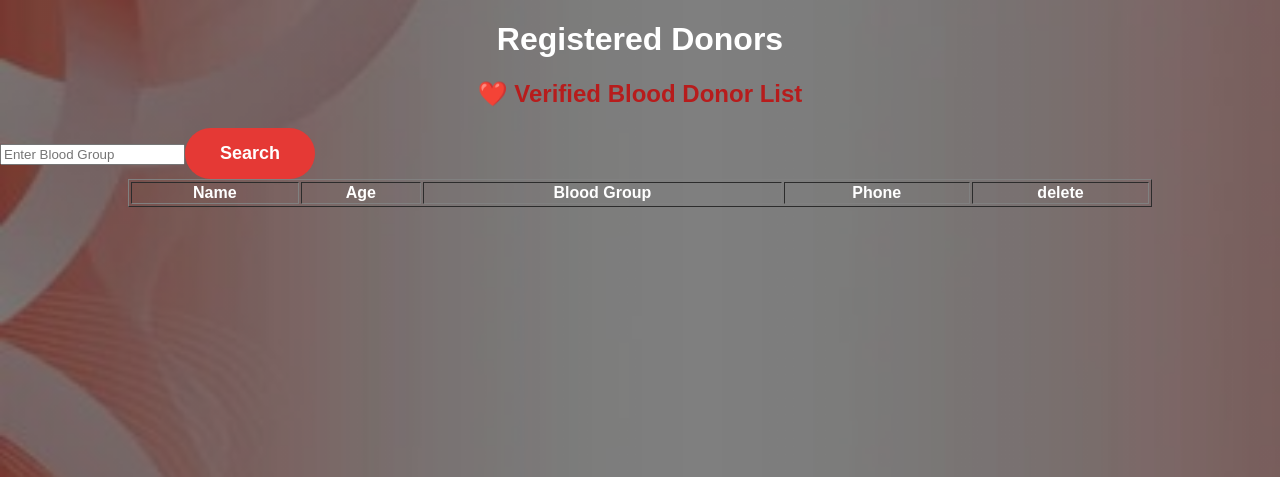
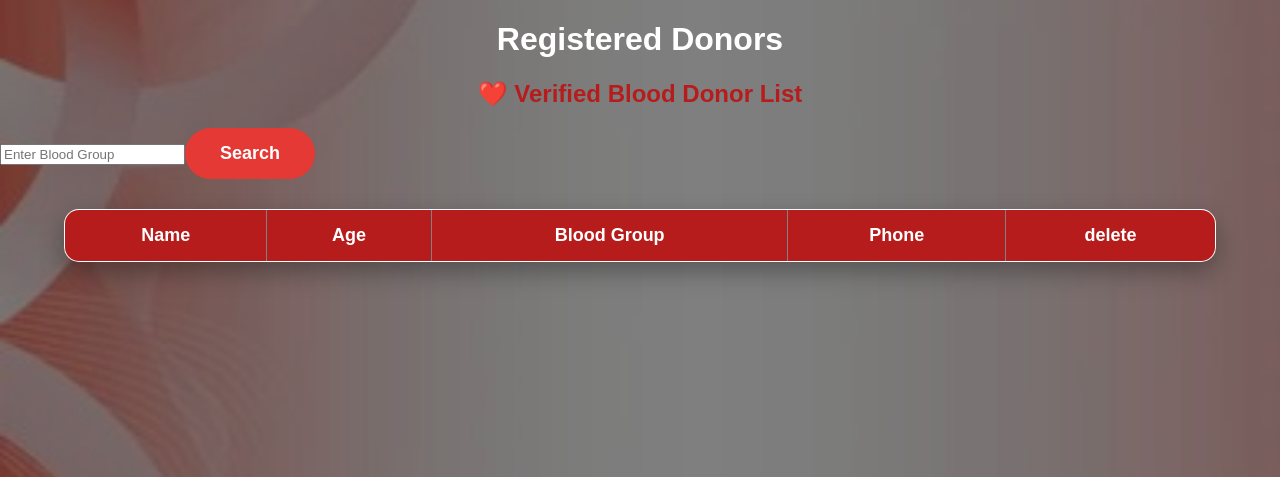
Before and after one commit to nivyasrinivya10-dotcom/GNB-AI-Smart-Blood-Bank, a Flask app: page /donors in a window 1280 px wide. Shown: the top 477 px of the page. Run offline with Flask 3, Linux system fonts and the light colour scheme; data that the repository does not hold is empty.

Commit message:
Improved donors page UI

```diff
--- a/backend/backend/static/css/style.css
+++ b/backend/backend/static/css/style.css
@@ -355,3 +362,51 @@ button:hover{
 .why-box h3{
     color:#b71c1c;
 }
+
+#donorTable{
+    width:90%;
+    margin:30px auto;
+    border-collapse:collapse;
+    background:white;
+    color:#333;
+    border-radius:15px;
+    overflow:hidden;
+    box-shadow:0 10px 25px rgba(0,0,0,0.3);
+}
+
+#donorTable th{
+    background:#b71c1c;
+    color:white;
+    padding:15px;
+    font-size:18px;
+}
+
+#donorTable td{
+    padding:15px;
+    text-align:center;
+    border-bottom:1px solid #ddd;
+}
+
+#donorTable tr:hover{
+    background:#ffe5e5;
+    transition:0.3s;
+}
+
+#donorTable button{
+    background:#d32f2f;
+    padding:8px 18px;
+    border-radius:20px;
+    font-size:14px;
+}
+
+#donorTable button:hover{
+    background:#8b0000;
+}
+
+.blood-badge{
+    background:#b71c1c;
+    color:white;
+    padding:6px 14px;
+    border-radius:20px;
+    font-weight:bold;
+}
```
Also changed, not shown: other parts of backend/backend/static/css/style.css (+17 -10 lines).
